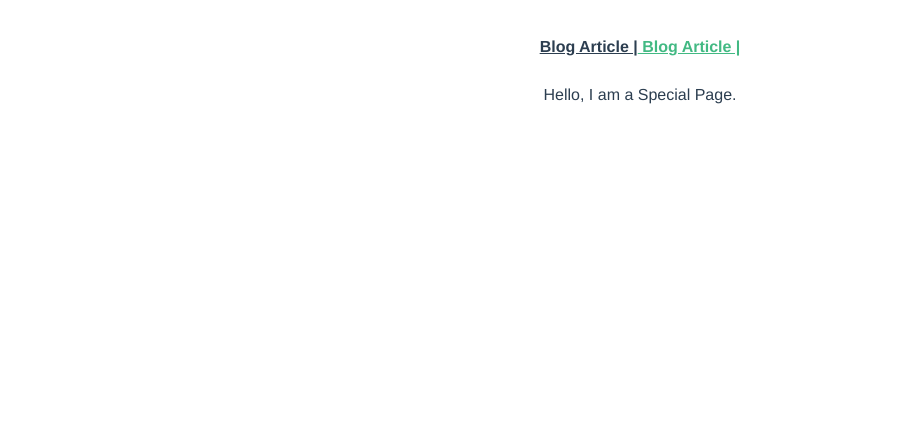
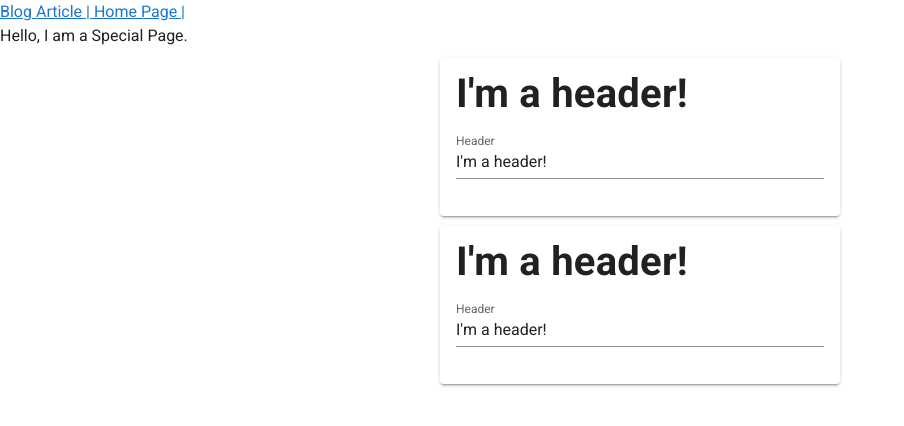
Before and after one commit to AMFTech512/hotplate-cms, a Vue app: page /spec/0 in a window 1280 px wide. Shown: the top 426 px of the page, without its empty margins (0-904 px from the left). Built offline with nearby package versions, Linux system fonts and the light colour scheme.

Commit message:
got dynamic component generation (barely) working

```diff
--- a/package.json
+++ b/package.json
@@ -11,6 +11,7 @@
     "core-js": "^3.6.4",
     "vue": "^2.6.11",
     "vue-router": "^3.1.5",
+    "vuetify": "^2.2.11",
     "vuex": "^3.1.2"
   },
   "devDependencies": {
@@ -23,7 +24,10 @@
     "eslint": "^6.7.2",
     "eslint-plugin-vue": "^6.1.2",
     "node-sass": "^4.12.0",
+    "sass": "^1.19.0",
     "sass-loader": "^8.0.2",
-    "vue-template-compiler": "^2.6.11"
+    "vue-cli-plugin-vuetify": "^2.0.5",
+    "vue-template-compiler": "^2.6.11",
+    "vuetify-loader": "^1.3.0"
   }
 }
--- a/public/index.html
+++ b/public/index.html
@@ -6,6 +6,8 @@
     <meta name="viewport" content="width=device-width,initial-scale=1.0">
     <link rel="icon" href="<%= BASE_URL %>favicon.ico">
     <title><%= htmlWebpackPlugin.options.title %></title>
+    <link rel="stylesheet" href="https://fonts.googleapis.com/css?family=Roboto:100,300,400,500,700,900">
+    <link rel="stylesheet" href="https://cdn.jsdelivr.net/npm/@mdi/font@latest/css/materialdesignicons.min.css">
   </head>
   <body>
     <noscript>
--- a/src/App.vue
+++ b/src/App.vue
@@ -1,11 +1,11 @@
 <template>
-  <div id="app">
+  <v-app id="app">
     <div id="nav">
-      <router-link v-for="(page, index) in RegularPages" :key="index" :to="`/reg/${index}`">{{ ` ${page.name} |` }}</router-link>
-      <router-link v-for="(page, index) in SpecialPages" :key="index" :to="`/spec/${index}`">{{ ` ${page.name} |` }}</router-link>
+      <router-link v-for="(page, index) in RegularPages" :key="page.name" :to="`/reg/${index}`">{{ ` ${page.name} |` }}</router-link>
+      <router-link v-for="(page, index) in SpecialPages" :key="page.name" :to="`/spec/${index}`">{{ ` ${page.name} |` }}</router-link>
     </div>
     <router-view/>
-  </div>
+  </v-app>
 </template>
 
 <script>
@@ -22,24 +22,4 @@ export default {
 </script>
 
 <style lang="scss">
-#app {
-  font-family: Avenir, Helvetica, Arial, sans-serif;
-  -webkit-font-smoothing: antialiased;
-  -moz-osx-font-smoothing: grayscale;
-  text-align: center;
-  color: #2c3e50;
-}
-
-#nav {
-  padding: 30px;
-
-  a {
-    font-weight: bold;
-    color: #2c3e50;
-
-    &.router-link-exact-active {
-      color: #42b983;
-    }
-  }
-}
 </style>
--- /dev/null
+++ b/src/VuetifyApp.vue
@@ -0,0 +1,60 @@
+<template>
+  <v-app>
+    <v-app-bar
+      app
+      color="primary"
+      dark
+    >
+      <div class="d-flex align-center">
+        <v-img
+          alt="Vuetify Logo"
+          class="shrink mr-2"
+          contain
+          src="https://cdn.vuetifyjs.com/images/logos/vuetify-logo-dark.png"
+          transition="scale-transition"
+          width="40"
+        />
+
+        <v-img
+          alt="Vuetify Name"
+          class="shrink mt-1 hidden-sm-and-down"
+          contain
+          min-width="100"
+          src="https://cdn.vuetifyjs.com/images/logos/vuetify-name-dark.png"
+          width="100"
+        />
+      </div>
+
+      <v-spacer></v-spacer>
+
+      <v-btn
+        href="https://github.com/vuetifyjs/vuetify/releases/latest"
+        target="_blank"
+        text
+      >
+        <span class="mr-2">Latest Release</span>
+        <v-icon>mdi-open-in-new</v-icon>
+      </v-btn>
+    </v-app-bar>
+
+    <v-content>
+      <HelloWorld/>
+    </v-content>
+  </v-app>
+</template>
+
+<script>
+import HelloWorld from './components/HelloWorld';
+
+export default {
+  name: 'App',
+
+  components: {
+    HelloWorld,
+  },
+
+  data: () => ({
+    //
+  }),
+};
+</script>
--- /dev/null
+++ b/src/components/Header.vue
@@ -0,0 +1,39 @@
+<template>
+    <div class="header-comp">
+        <v-card class="card">
+        <v-card-title>
+            <h1>{{ content }}</h1>
+        </v-card-title>
+        <v-card-text>
+            <v-text-field label="Header" v-model="content"></v-text-field>
+        </v-card-text>
+        </v-card>
+    </div>
+</template>
+
+<script>
+export default {
+    name: 'HeaderComponent',
+    data: () => ({
+        content: 'I\'m a header!'
+    })
+}
+</script>
+
+<style lang="scss">
+
+.header-comp {
+
+    margin: 10px;
+
+    .card {
+        width: 400px;
+        margin: 0 auto;
+    }
+
+    h1 {
+        line-height: 2.5rem;
+    }
+}
+
+</style>
--- /dev/null
+++ b/src/components/HelloWorld.vue
@@ -0,0 +1,151 @@
+<template>
+  <v-container>
+    <v-row class="text-center">
+      <v-col cols="12">
+        <v-img
+          :src="require('../assets/logo.svg')"
+          class="my-3"
+          contain
+          height="200"
+        />
+      </v-col>
+
+      <v-col class="mb-4">
+        <h1 class="display-2 font-weight-bold mb-3">
+          Welcome to Vuetify
+        </h1>
+
+        <p class="subheading font-weight-regular">
+          For help and collaboration with other Vuetify developers,
+          <br>please join our online
+          <a
+            href="https://community.vuetifyjs.com"
+            target="_blank"
+          >Discord Community</a>
+        </p>
+      </v-col>
+
+      <v-col
+        class="mb-5"
+        cols="12"
+      >
+        <h2 class="headline font-weight-bold mb-3">
+          What's next?
+        </h2>
+
+        <v-row justify="center">
+          <a
+            v-for="(next, i) in whatsNext"
+            :key="i"
+            :href="next.href"
+            class="subheading mx-3"
+            target="_blank"
+          >
+            {{ next.text }}
+          </a>
+        </v-row>
+      </v-col>
+
+      <v-col
+        class="mb-5"
+        cols="12"
+      >
+        <h2 class="headline font-weight-bold mb-3">
+          Important Links
+        </h2>
+
+        <v-row justify="center">
+          <a
+            v-for="(link, i) in importantLinks"
+            :key="i"
+            :href="link.href"
+            class="subheading mx-3"
+            target="_blank"
+          >
+            {{ link.text }}
+          </a>
+        </v-row>
+      </v-col>
+
+      <v-col
+        class="mb-5"
+        cols="12"
+      >
+        <h2 class="headline font-weight-bold mb-3">
+          Ecosystem
+        </h2>
+
+        <v-row justify="center">
+          <a
+            v-for="(eco, i) in ecosystem"
+            :key="i"
+            :href="eco.href"
+            class="subheading mx-3"
+            target="_blank"
+          >
+            {{ eco.text }}
+          </a>
+        </v-row>
+      </v-col>
+    </v-row>
+  </v-container>
+</template>
+
+<script>
+  export default {
+    name: 'HelloWorld',
+
+    data: () => ({
+      ecosystem: [
+        {
+          text: 'vuetify-loader',
+          href: 'https://github.com/vuetifyjs/vuetify-loader',
+        },
+        {
+          text: 'github',
+          href: 'https://github.com/vuetifyjs/vuetify',
+        },
+        {
+          text: 'awesome-vuetify',
+          href: 'https://github.com/vuetifyjs/awesome-vuetify',
+        },
+      ],
+      importantLinks: [
+        {
+          text: 'Documentation',
+          href: 'https://vuetifyjs.com',
+        },
+        {
+          text: 'Chat',
+          href: 'https://community.vuetifyjs.com',
+        },
+        {
+          text: 'Made with Vuetify',
+          href: 'https://madewithvuejs.com/vuetify',
+        },
+        {
+          text: 'Twitter',
+          href: 'https://twitter.com/vuetifyjs',
+        },
+        {
+          text: 'Articles',
+          href: 'https://medium.com/vuetify',
+        },
+      ],
+      whatsNext: [
+        {
+          text: 'Explore components',
+          href: 'https://vuetifyjs.com/components/api-explorer',
+        },
+        {
+          text: 'Select a layout',
+          href: 'https://vuetifyjs.com/layout/pre-defined',
+        },
+        {
+          text: 'Frequently Asked Questions',
+          href: 'https://vuetifyjs.com/getting-started/frequently-asked-questions',
+        },
+      ],
+    }),
+  }
+</script>
--- a/src/main.js
+++ b/src/main.js
@@ -2,11 +2,13 @@ import Vue from 'vue'
 import App from './App.vue'
 import router from './router'
 import store from './store'
+import vuetify from './plugins/vuetify';
 
 Vue.config.productionTip = false
 
 new Vue({
   router,
   store,
+  vuetify,
   render: h => h(App)
 }).$mount('#app')
--- a/src/pages/SpecialPage.vue
+++ b/src/pages/SpecialPage.vue
@@ -1,12 +1,23 @@
 <template>
   <div class="sp-page">
       Hello, I am a Special Page.
+      <component
+        v-for="component in SpecialPages[0].components"
+        :key="component.index"
+        :is="component.name" />
   </div>
 </template>
 
 <script>
+import { SpecialPages } from '@/pages/index.js'
+
 export default {
-
+  components: {
+    ...SpecialPages[0].components
+  },
+  data: () => ({
+    SpecialPages
+  })
 }
 </script>
 
--- a/src/pages/index.js
+++ b/src/pages/index.js
@@ -1,14 +1,10 @@
 export const SpecialPages = [
     {
-        name: 'Blog Article',
-        dbPath: '/blogs',
-        components: [
-
-        ],
-        data: {
-            title: '',
-            body: '',
-            author: ''
+        name: 'Home Page',
+        dbPath: '/home',
+        components: {
+            ArticleTitle: () => import('@/components/Header.vue'),
+            author: () => import('@/components/Header.vue')
         }
     }
 ];
@@ -18,7 +14,10 @@ export const RegularPages = [
         name: 'Blog Article',
         dbPath: '/blogs',
         components: [
-
+            {
+                name: 'Header',
+                path: '@/components/Header.vue'
+            }
         ],
         data: {
             title: '',
--- /dev/null
+++ b/src/plugins/vuetify.js
@@ -0,0 +1,7 @@
+import Vue from 'vue';
+import Vuetify from 'vuetify/lib';
+
+Vue.use(Vuetify);
+
+export default new Vuetify({
+});
--- /dev/null
+++ b/vue.config.js
@@ -0,0 +1,5 @@
+module.exports = {
+  "transpileDependencies": [
+    "vuetify"
+  ]
+}
```
Also changed, not shown: src/assets/logo.svg (added), 1 other file (tests, documents, lock files or other folders).
